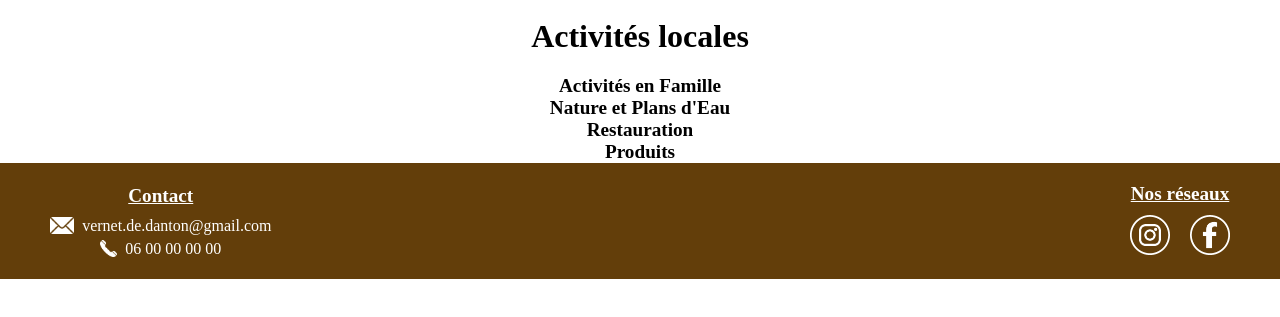
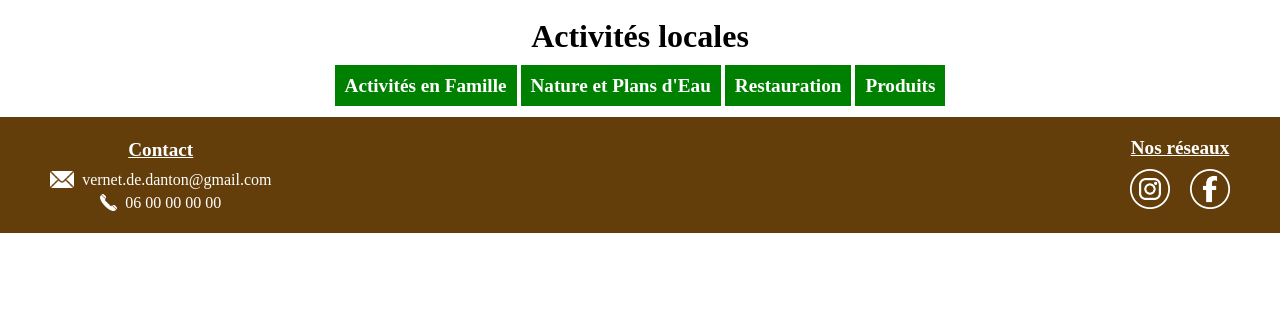
Before and after one commit to joparment/LeVernetdeDanton, a plain HTML site: page activites.html in a window 1280 px wide. Shown: the part 257-574 px from the top of the page. Drawn offline with Linux system fonts and the light colour scheme.

Commit message:
Menu déroulant activités style

```diff
--- a/activites.html
+++ b/activites.html
@@ -44,7 +44,7 @@
         <section>
             <h1>Activités locales</h1>
         </section>
-        <h2 id="activitesFamiliales">Activités en Famille</h2>
+        <h2 class="type-activite" id="activitesFamiliales">Activités en Famille</h2>
         <section id="activitesFamilialesSection">
             <div class="activites-container-gauche">
                 <h2>Le Mastrou</h2>
@@ -167,7 +167,7 @@
                 </div>
             </div>
         </section>
-        <h2 id="naturePlanEau">Nature et Plans d'Eau</h2>
+        <h2  class="type-activite" id="naturePlanEau">Nature et Plans d'Eau</h2>
         <section id="naturePlanEauSection">
             <div class="activites-container-gauche">
                 <h2>La Guinguette de la Plage</h2>
@@ -192,12 +192,16 @@
             </div>
         </section>
 
-        <h2 id="resto">Restauration</h2>
+        <h2  class="type-activite" id="resto">Restauration</h2>
         <section id="restoSection">
         </section>
 
-        <h2 id="produits">Produits</h2>
+        <h2 class="type-activite" id="produits">Produits</h2>
         <section id="produitsSection">
+        </section>
+
+        <section style="margin-bottom: 20px;">
+
         </section>
 
     </main>
--- a/styles/activites.css
+++ b/styles/activites.css
@@ -54,3 +54,11 @@ main h3 {
     font-style: italic;
     font-weight: normal;
 }
+
+.type-activite {
+    background-color: green;
+    display: inline;
+    padding: 10px;
+    margin-bottom: 10px;
+    color: white;
+}
```
